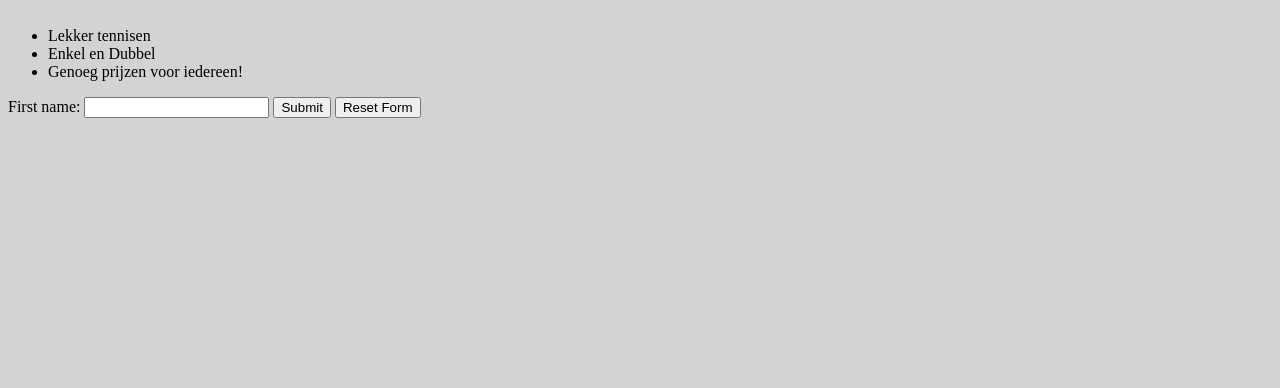
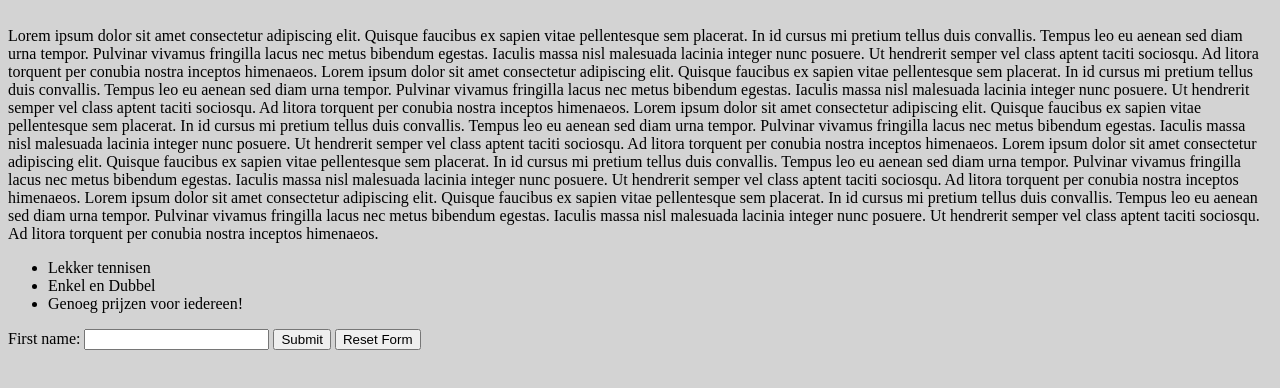
Before and after one commit to hetisvrijdagvandaag-cmyk/Weekopdracht-2-BaukeWiersma, a plain HTML site: page index.html in a window 1280 px wide. Shown: the part 404-792 px from the top of the page. Drawn offline with Linux system fonts and the light colour scheme.

Commit message:
WebLab Run 26-11-2026 16:37:53 (UTC+01:00)

```diff
--- a/index.html
+++ b/index.html
@@ -16,6 +16,16 @@
       </P>
   <P style="font-size:30px;"> En er is natuulijk wat te eten
     </P>
+  <P> Lorem ipsum dolor sit amet consectetur adipiscing elit. Quisque faucibus ex sapien vitae pellentesque sem placerat. In id cursus mi pretium tellus duis convallis. Tempus leo eu aenean sed diam urna tempor. Pulvinar vivamus fringilla lacus nec metus bibendum egestas. Iaculis massa nisl malesuada lacinia integer nunc posuere. Ut hendrerit semper vel class aptent taciti sociosqu. Ad litora torquent per conubia nostra inceptos himenaeos.
+
+Lorem ipsum dolor sit amet consectetur adipiscing elit. Quisque faucibus ex sapien vitae pellentesque sem placerat. In id cursus mi pretium tellus duis convallis. Tempus leo eu aenean sed diam urna tempor. Pulvinar vivamus fringilla lacus nec metus bibendum egestas. Iaculis massa nisl malesuada lacinia integer nunc posuere. Ut hendrerit semper vel class aptent taciti sociosqu. Ad litora torquent per conubia nostra inceptos himenaeos.
+
+Lorem ipsum dolor sit amet consectetur adipiscing elit. Quisque faucibus ex sapien vitae pellentesque sem placerat. In id cursus mi pretium tellus duis convallis. Tempus leo eu aenean sed diam urna tempor. Pulvinar vivamus fringilla lacus nec metus bibendum egestas. Iaculis massa nisl malesuada lacinia integer nunc posuere. Ut hendrerit semper vel class aptent taciti sociosqu. Ad litora torquent per conubia nostra inceptos himenaeos.
+
+Lorem ipsum dolor sit amet consectetur adipiscing elit. Quisque faucibus ex sapien vitae pellentesque sem placerat. In id cursus mi pretium tellus duis convallis. Tempus leo eu aenean sed diam urna tempor. Pulvinar vivamus fringilla lacus nec metus bibendum egestas. Iaculis massa nisl malesuada lacinia integer nunc posuere. Ut hendrerit semper vel class aptent taciti sociosqu. Ad litora torquent per conubia nostra inceptos himenaeos.
+
+Lorem ipsum dolor sit amet consectetur adipiscing elit. Quisque faucibus ex sapien vitae pellentesque sem placerat. In id cursus mi pretium tellus duis convallis. Tempus leo eu aenean sed diam urna tempor. Pulvinar vivamus fringilla lacus nec metus bibendum egestas. Iaculis massa nisl malesuada lacinia integer nunc posuere. Ut hendrerit semper vel class aptent taciti sociosqu. Ad litora torquent per conubia nostra inceptos himenaeos.
+ </P>
 <ul>
   <li>Lekker tennisen</li>
   <li>Enkel en Dubbel</li>
```
Also changed, not shown: 1 other file.
